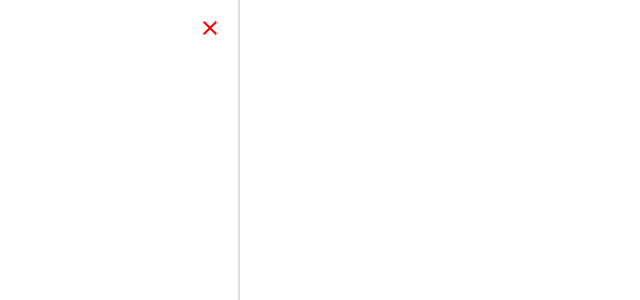
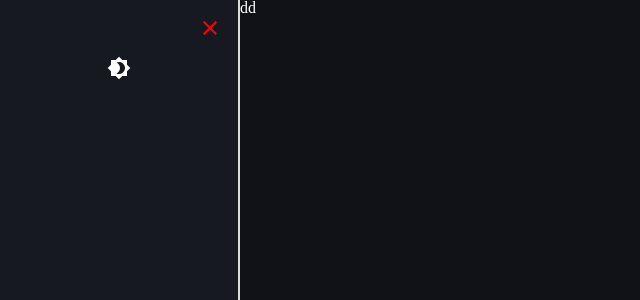
Before and after one commit to MUSIC-MEET/MUSIC_MEET, a React (Create React App) app in the folder Frontend/: page / in a window 1280 px wide. Shown: the top 300 px of the page, without its empty margins (0-640 px from the left). Built offline with nearby package versions, Linux system fonts and the light colour scheme; the HTML template or start-up script is replaced by a standard one.

Commit message:
다크모드 기능 완성

```diff
--- a/Frontend/jsconfig.json
+++ b/Frontend/jsconfig.json
@@ -1,4 +1,9 @@
 {
+	"compilerOptions": {
+		"baseUrl": "./src",
+		"checkJs": true,
+		"jsx": "react"
+	},
 	"typeAcquisition": {
 		"include": ["jest"]
 	}
--- a/Frontend/package.json
+++ b/Frontend/package.json
@@ -44,6 +44,7 @@
     "@testing-library/user-event": "^13.5.0",
     "@types/jest": "^27.5.1",
     "eslint": "^8.15.0",
-    "eslint-react": "^0.0.4"
+    "eslint-react": "^0.0.4",
+    "styled-components": "^5.3.5"
   }
 }
--- a/Frontend/src/App.js
+++ b/Frontend/src/App.js
@@ -2,26 +2,31 @@ import React, { useCallback, useState } from "react";
 import classes from "./App.module.css";
 import Menu from "./components/Menu/Menu";
 import MenuIcon from "@mui/icons-material/Menu";
+import ThemeContextProvider from "./store/ThemeContextProvider";
+import Content from "./components/UI/Content";
 function App() {
     const [menu, setMenu] = useState(true);
     const menuVisibleHandler = useCallback(() => {
         setMenu((prevState) => !prevState);
     },[]);
     return (
-        <div>
+        <ThemeContextProvider>
             <div className={classes.content}>
                 { menu && <Menu
                     className={classes.nav}
                     onMenuClose={menuVisibleHandler}
                 />}
+                <Content>
                     {
                         !menu && <MenuIcon
                             className={classes["menu-open"]}
                             onClick={menuVisibleHandler}
                         />
                     }
+                    dd
+                </Content>
             </div>
-        </div>
+        </ThemeContextProvider>
     );
 }
 
--- a/Frontend/src/components/Menu/Menu.jsx
+++ b/Frontend/src/components/Menu/Menu.jsx
@@ -1,15 +1,31 @@
-import React from "react";
+import React, { useContext } from "react";
 import CloseIcon from "@mui/icons-material/Close";
 import classes from "./Menu.module.css";
+import styled from "styled-components";
+import ThemeContext from "../../store/ThemeContext";
+import Brightness4Icon from "@mui/icons-material/Brightness4";
+import NightsStayIcon from "@mui/icons-material/NightsStay";
+const MenuNav = styled.nav`
+    background: ${props => props.background};
+    color: ${props => props.fontColor};
+`;
 function Menu(props) {
+    const ctx = useContext(ThemeContext);
+    const { theme, setDarkTheme, setLightTheme } = ctx;
+    const { background, fontColor } = ctx.themeStyle.menu;
     const { className, onMenuClose } = props;
     return (
-        <nav className={`${className} ${classes.nav}`}>
+        <MenuNav background={background} fontColor={fontColor} className={`${className} ${classes.nav}`}>
             <CloseIcon
                 className={`${classes["menu-close"]} ${classes["nav-item"]}`}
                 onClick={onMenuClose}
             />
-        </nav>
+            {
+                theme === "dark" ?
+                    <Brightness4Icon onClick={setLightTheme} />:
+                    <NightsStayIcon onClick={setDarkTheme} />
+            }
+        </MenuNav>
     );
 }
 
--- /dev/null
+++ b/Frontend/src/components/UI/Content.jsx
@@ -0,0 +1,23 @@
+
+import React, { useContext } from "react";
+import styled from "styled-components";
+import ThemeContext from "../../store/ThemeContext";
+
+const ContentBlock = styled.div`
+    width: 100vw;
+    height: 100vh;
+    background: ${ props => props.background };
+    color: ${ props => props.fontColor};
+`;
+
+function Content(props) {
+    const ctx = useContext(ThemeContext);
+    const { background, fontColor } = ctx.themeStyle.content;
+    return (
+        <ContentBlock  background={background} fontColor={fontColor}>
+            {props.children}
+        </ContentBlock>
+    );
+}
+
+export default Content;
--- /dev/null
+++ b/Frontend/src/store/ThemeContext.jsx
@@ -0,0 +1,10 @@
+import React from "react";
+
+const ThemeContext = React.createContext({
+    theme: "light",
+    themeStyle: {},
+    setDarkTheme: () => {},
+    setLightTheme: () => {},
+
+});
+export default ThemeContext;
--- /dev/null
+++ b/Frontend/src/store/ThemeContextProvider.jsx
@@ -0,0 +1,54 @@
+import React, { useState } from "react";
+import ThemeContext from "./ThemeContext";
+
+const DarkThemeInit = {
+    menu: {
+        background: "rgb(22,25,31)",
+        fontColor:  "white"
+    },
+    content: {
+        background: "rgb(16,18,23)",
+        fontColor:  "white"
+    }
+};
+
+const LightThemeInit = {
+    menu: {
+        background: "rgb(250,249,250)",
+        fontColor:  "black"
+    },
+    content: {
+        background: "rgb(255,255,255)",
+        fontColor:  "black"
+    }
+};
+
+function ThemeContextProvider(props) {
+    const [theme, setTheme] = useState("dark");
+    const [themeStyle, setThemeStyle] = useState(DarkThemeInit);
+
+    const setDarkTheme = () => {
+        setTheme("dark");
+        setThemeStyle(DarkThemeInit);
+    };
+
+    const setLightTheme = () => {
+        setTheme("light");
+        setThemeStyle(LightThemeInit);
+    };
+
+    const themeObj = {
+        theme: theme,
+        themeStyle: themeStyle,
+        setDarkTheme: setDarkTheme,
+        setLightTheme: setLightTheme
+    };
+    console.log(theme);
+    return (
+        <ThemeContext.Provider value={themeObj}>
+            {props.children}
+        </ThemeContext.Provider>
+    );
+}
+
+export default ThemeContextProvider;
```
Also changed, not shown: 1 other file (tests, documents, lock files or other folders). Lines whose indentation alone changed are shown as unchanged.
